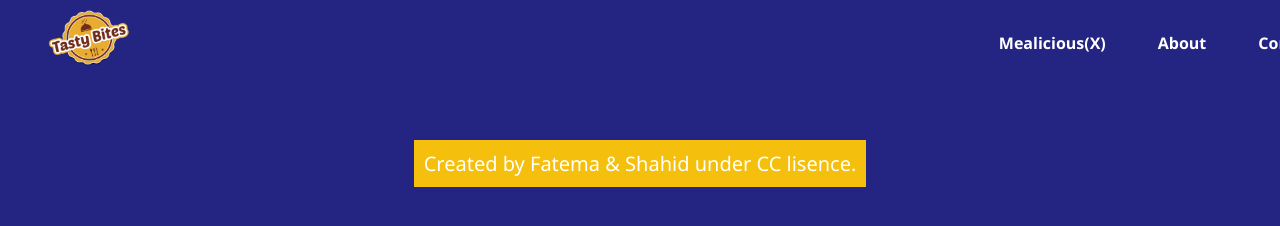
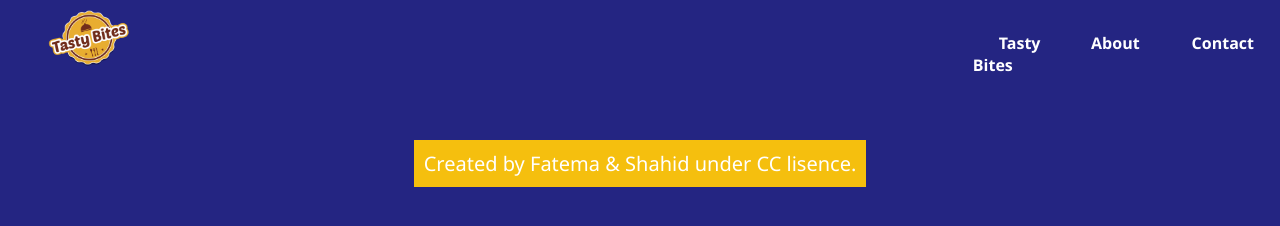
Before and after one commit to Shahid-Bagwan/Tasty-Bites, a website built with webpack: page src/index.html in a window 1280 px wide. Built offline with nearby package versions, Linux system fonts and the light colour scheme; no server answers.

Commit message:
Update index.html

```diff
--- a/src/index.html
+++ b/src/index.html
@@ -11,7 +11,7 @@
         <div id="logo" class="logo"></div>
         <div class="header-text" id="header-text">
             <ul>
-                <li class="counter-container"><a href="#">Mealicious(X)</a></li>
+                <li class="counter-container"><a href="#">Tasty Bites</a></li>
                 <li class="li2"><a href="#">About</a></li>
                 <li class="li3"><a href="#">Contact</a></li>
             </ul>
```
